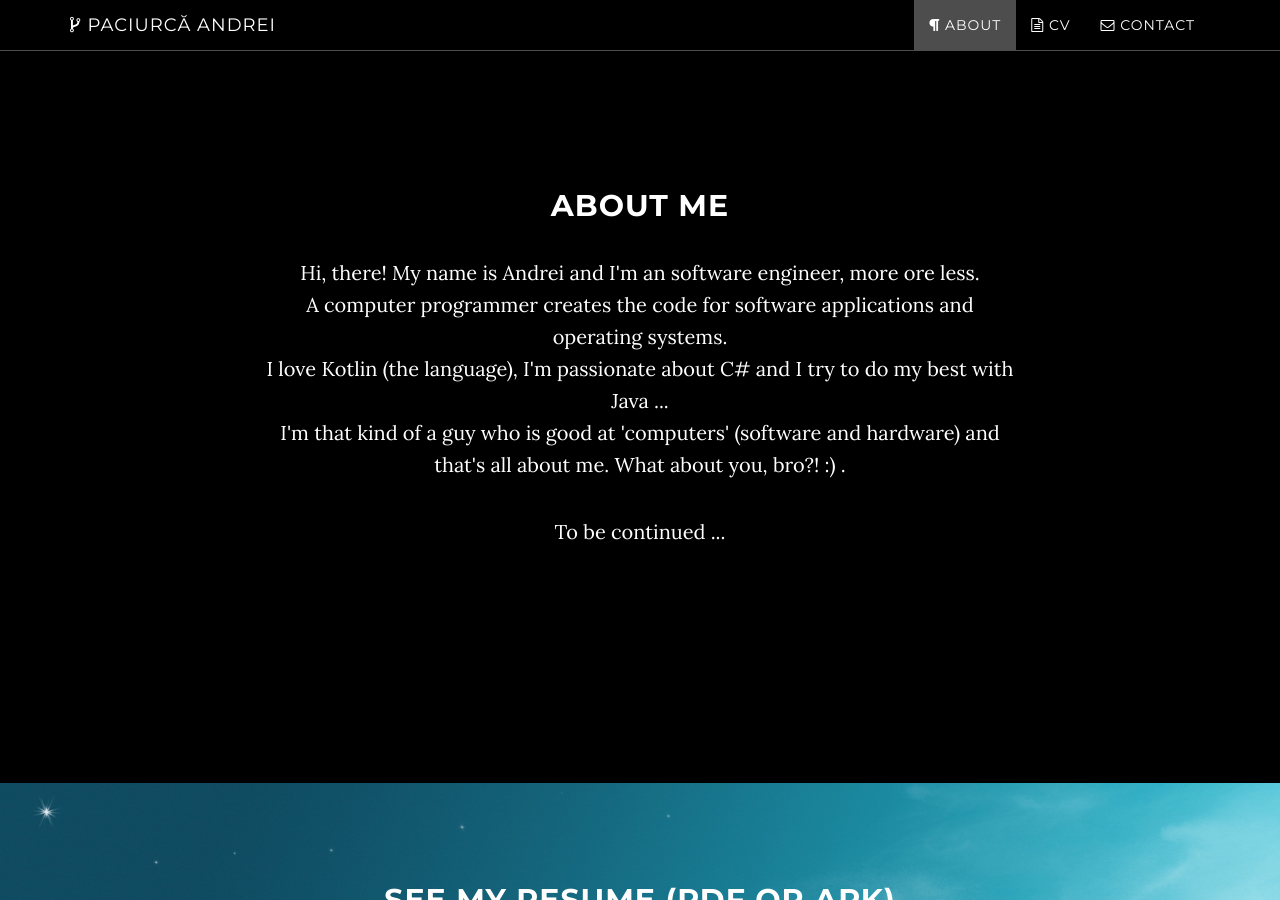
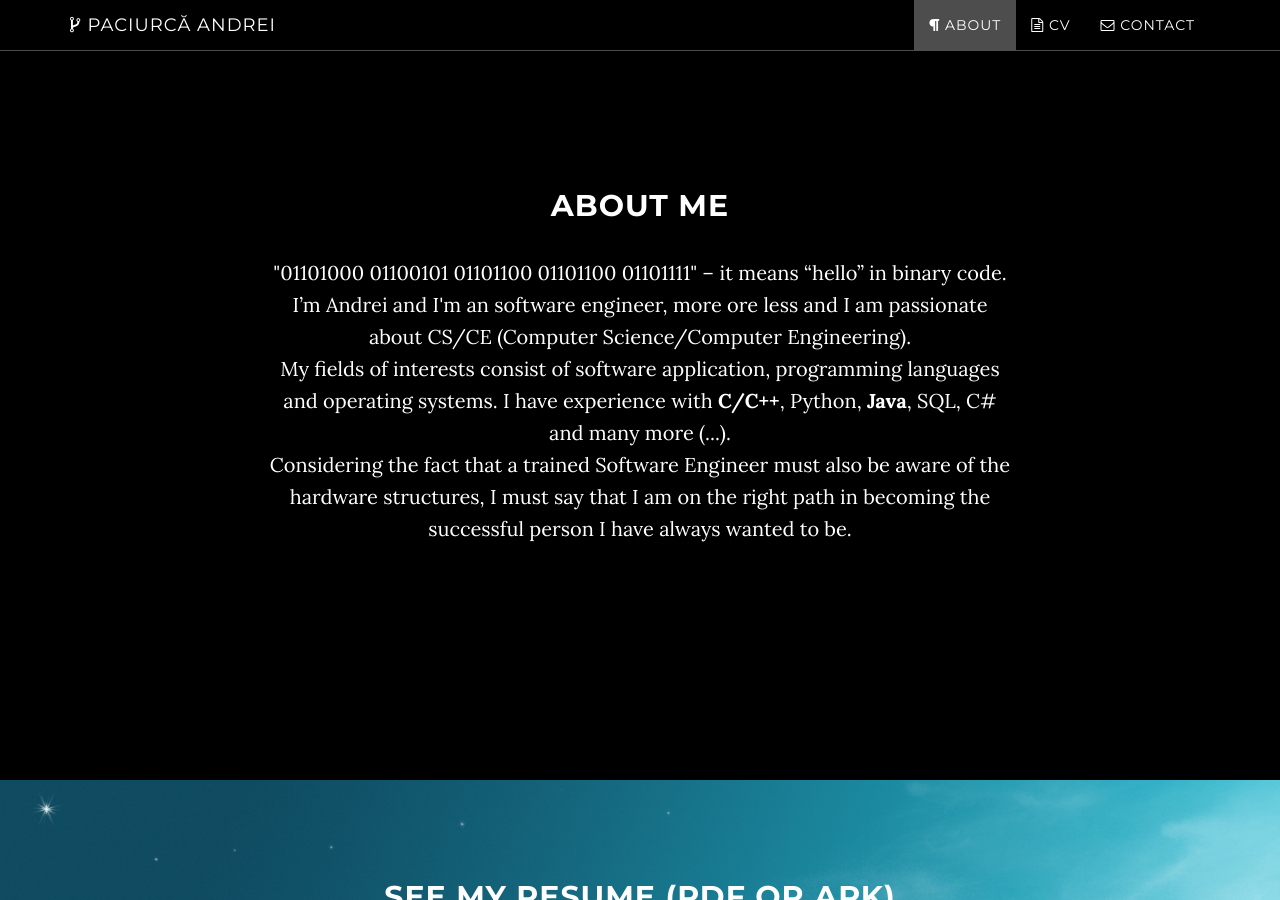
Before and after one commit to andreipaciurca/andreipaciurca.github.io, a Jekyll site: the page built from index.html, in a window 1280 px wide and 900 px high, scrolled down 911 px. Built offline with Jekyll 4.4.1, drawn with Linux system fonts in a browser that asks for light colours.

Commit message:
modified:   _includes/about.html

```diff
--- a/_includes/about.html
+++ b/_includes/about.html
@@ -3,11 +3,13 @@
         <div class="row">
             <div class="col-lg-8 col-lg-offset-2">
                 <h2>About me</h2>
-                <p>Hi, there! My name is Andrei and I'm an software engineer, more ore less. <br>
-                    A computer programmer creates the code for software applications and operating systems.<br>
-                    I love Kotlin (the language), I'm passionate about C# and I try to do my best with Java ...<br>
-                    I'm that kind of a guy who is good at 'computers' (software and hardware) and that's all about me. What about you, bro?! :) .</p>
-                <p>To be continued ...</p>
+                <p>
+                    "01101000 01100101 01101100 01101100 01101111" – it means “hello” in binary code. <br>
+                    I’m Andrei and I'm an software engineer, more ore less and I am passionate about CS/CE (Computer Science/Computer Engineering). <br>
+                    My fields of interests consist of software application, programming languages and operating systems.
+                    I have experience with <b>C/C++</b>, Python, <b>Java</b>, SQL, C# and many more (...). <br>
+                    Considering the fact that a trained Software Engineer must also be aware of the hardware structures, I must say that I am on the right path in becoming the successful person I have always wanted to be.
+                </p>
             </div>
         </div>
     </section>
```
